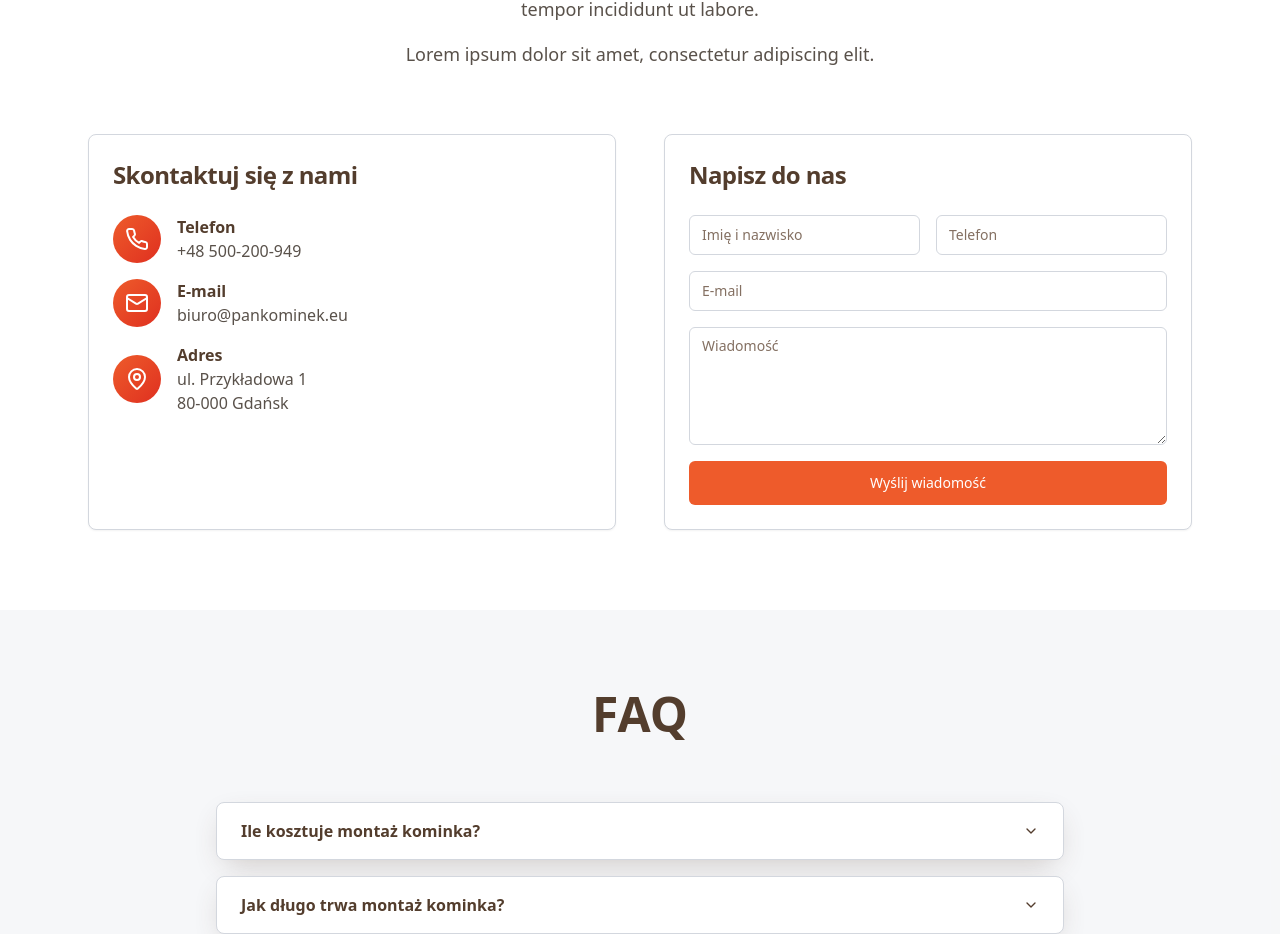
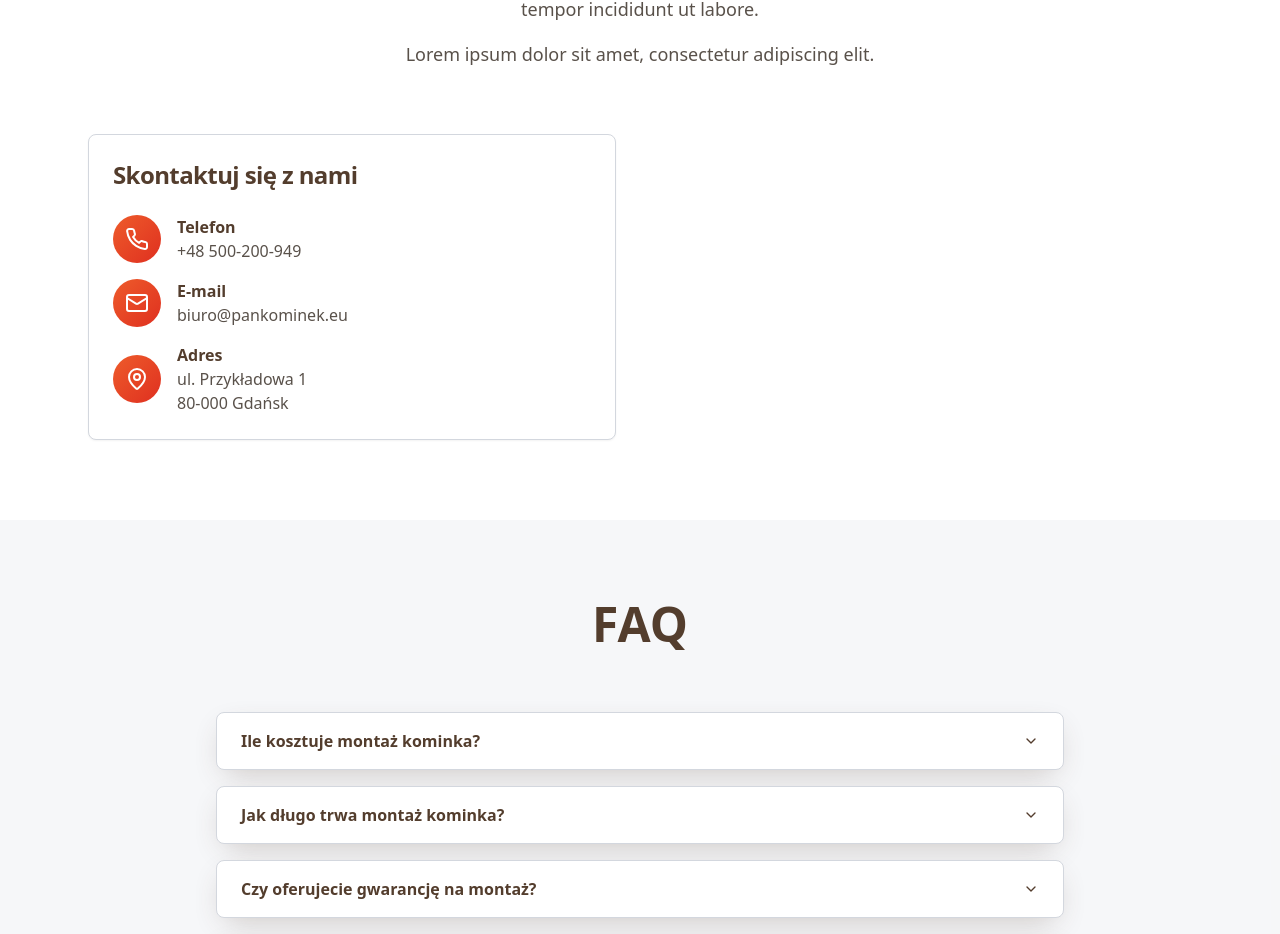
Before and after one commit to anchor-team-agency/kominki, a React (Vite) app: page / in a window 1280 px wide. Shown: the part 8390-9324 px from the top of the page. Built offline with nearby package versions, Linux system fonts and the light colour scheme.

Commit message:
Remove form functionality
The AI removed the form functionality from the website. This change was made to streamline the user experience and focus on core features.

```diff
--- a/index.html
+++ b/index.html
@@ -160,13 +160,6 @@
             <address>📍 ul. Przykładowa 1, 80-000 Gdańsk</address>
             <p>🕒 Pon-Pt: 8:00-17:00, Sob: 9:00-14:00</p>
           </div>
-          <form>
-            <input type="text" placeholder="Imię i nazwisko" required />
-            <input type="tel" placeholder="Telefon" required />
-            <input type="email" placeholder="Email" />
-            <textarea placeholder="Wiadomość"></textarea>
-            <button type="submit">Wyślij zapytanie</button>
-          </form>
         </section>
       </main>
 
--- a/src/components/Contact.tsx
+++ b/src/components/Contact.tsx
@@ -1,7 +1,4 @@
 import { Card, CardContent, CardHeader, CardTitle } from "@/components/ui/card";
-import { Button } from "@/components/ui/button";
-import { Input } from "@/components/ui/input";
-import { Textarea } from "@/components/ui/textarea";
 import { Phone, Mail, MapPin } from "lucide-react";
 
 const Contact = () => {
@@ -64,30 +61,6 @@ const Contact = () => {
             </CardContent>
           </Card>
 
-          <Card className="shadow-elegant border-stone-gray-light">
-            <CardHeader>
-              <CardTitle className="text-2xl text-warm-brown">
-                Napisz do nas
-              </CardTitle>
-            </CardHeader>
-            <CardContent>
-              <form className="space-y-4">
-                <div className="grid md:grid-cols-2 gap-4">
-                  <Input placeholder="Imię i nazwisko" className="border-stone-gray-light" />
-                  <Input placeholder="Telefon" className="border-stone-gray-light" />
-                </div>
-                <Input placeholder="E-mail" type="email" className="border-stone-gray-light" />
-                <Textarea
-                  placeholder="Wiadomość"
-                  rows={5}
-                  className="border-stone-gray-light"
-                />
-                <Button variant="fireAccent" size="lg" className="w-full">
-                  Wyślij wiadomość
-                </Button>
-              </form>
-            </CardContent>
-          </Card>
         </div>
       </div>
     </section>
```
